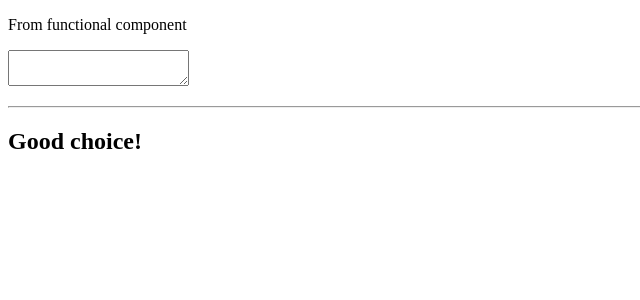
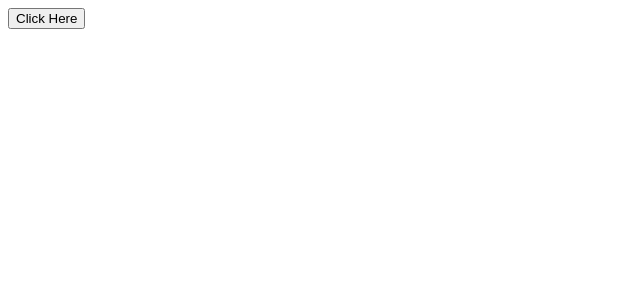
Before and after one commit to Ashik-2000/React, a React (Vite) app in the folder ForPractice/: page / in a window 1280 px wide. Shown: the top 300 px of the page, without its empty margins (0-640 px from the left). Built offline with nearby package versions, Linux system fonts and the light colour scheme.

Commit message:
useEffect

```diff
--- a/ForPractice/src/App.jsx
+++ b/ForPractice/src/App.jsx
@@ -1,11 +1,13 @@
 import React from "react";
-import Todo from "./components/Todo";
+import MyComponent from "./components/ClassComponent";
+import MyFunctionComponent from "./components/FunctionalComponent";
 
 export default class App extends React.Component {
     render() {
         return (
             <div className="app">
-                <Todo />
+                {/* <MyComponent /> */}
+                <MyFunctionComponent />
             </div>
         );
     }
--- /dev/null
+++ b/ForPractice/src/components/ClassComponent.jsx
@@ -0,0 +1,36 @@
+import React from "react";
+
+export default class MyComponent extends React.Component {
+    state = {
+        count: 0,
+        time: new Date(),
+    };
+    componentDidMount() {
+        const { count } = this.state;
+        document.title = `Clicked ${count} times`;
+        setInterval(this.Tick, 1000);
+    }
+    componentDidUpdate() {
+        const { count } = this.state;
+        document.title = `Clicked ${count} times`;
+    }
+    Tick = () => {
+        this.setState({
+            time: new Date(),
+        });
+    };
+    addClick = () => {
+        this.setState(({ count }) => ({ count: count + 1 }));
+    };
+    render() {
+        const { time } = this.state;
+        return (
+            <>
+                <p>Time: {time.toLocaleTimeString()}</p>
+                <button type="button" onClick={this.addClick}>
+                    Click Here
+                </button>
+            </>
+        );
+    }
+}
--- /dev/null
+++ b/ForPractice/src/components/FunctionalComponent.jsx
@@ -0,0 +1,23 @@
+import { useState, useEffect } from "react";
+
+export default function MyFunctionComponent() {
+    const [count, setCount] = useState(0);
+    // const [date, setDate] = useState(new Date());
+    // const Tick = () => {
+    //     setDate(new Date());
+    // };
+    useEffect(() => {
+        document.title = `Clicked ${count} times`;
+    });
+    const addClick = () => {
+        setCount((count) => count + 1);
+    };
+    return (
+        <>
+            {/* <p>Time: {time.toLocaleTimeString()}</p> */}
+            <button type="button" onClick={addClick}>
+                Click Here
+            </button>
+        </>
+    );
+}
--- a/ForPractice/src/components/Todo.jsx
+++ /dev/null
@@ -1,25 +0,0 @@
-import { useState } from "react";
-
-export default function Todo() {
-    const [todo, setTodo] = useState("");
-    const [warning, setWarning] = useState(null);
-    const handleInput = (e) => {
-        const inputValue = e.target.value;
-        const warning = inputValue.includes(".js")
-            ? "You need JavaScript skill to complete the task. Do you have it?"
-            : null;
-        setTodo(inputValue);
-        setWarning(warning);
-    };
-    return (
-        <>
-            <p>From functional component</p>
-            <p>{todo}</p>
-            <p>
-                <textarea name="todo" value={todo} onChange={handleInput} />
-            </p>
-            <hr />
-            <h2>{warning || "Good choice!"}</h2>
-        </>
-    );
-}
```
Also changed, not shown: ForPractice/src/components/TodoClass.jsx (deleted, +0 -37 lines).
